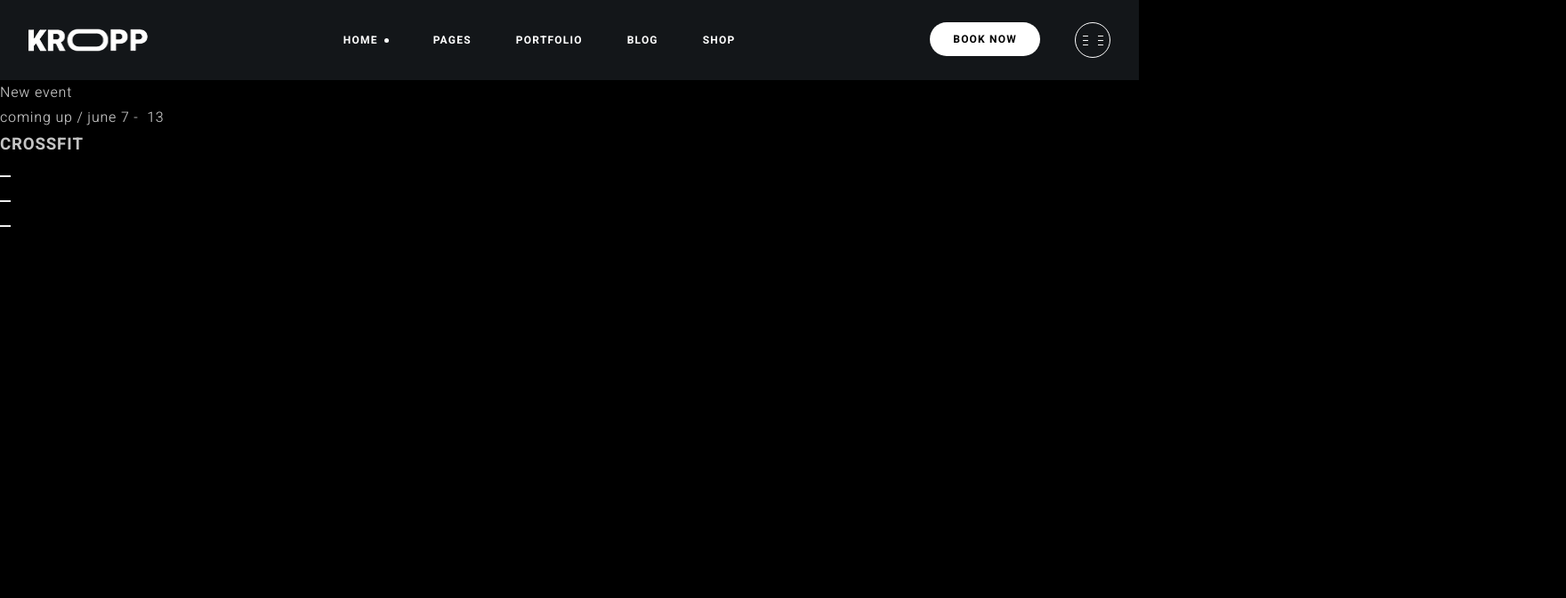
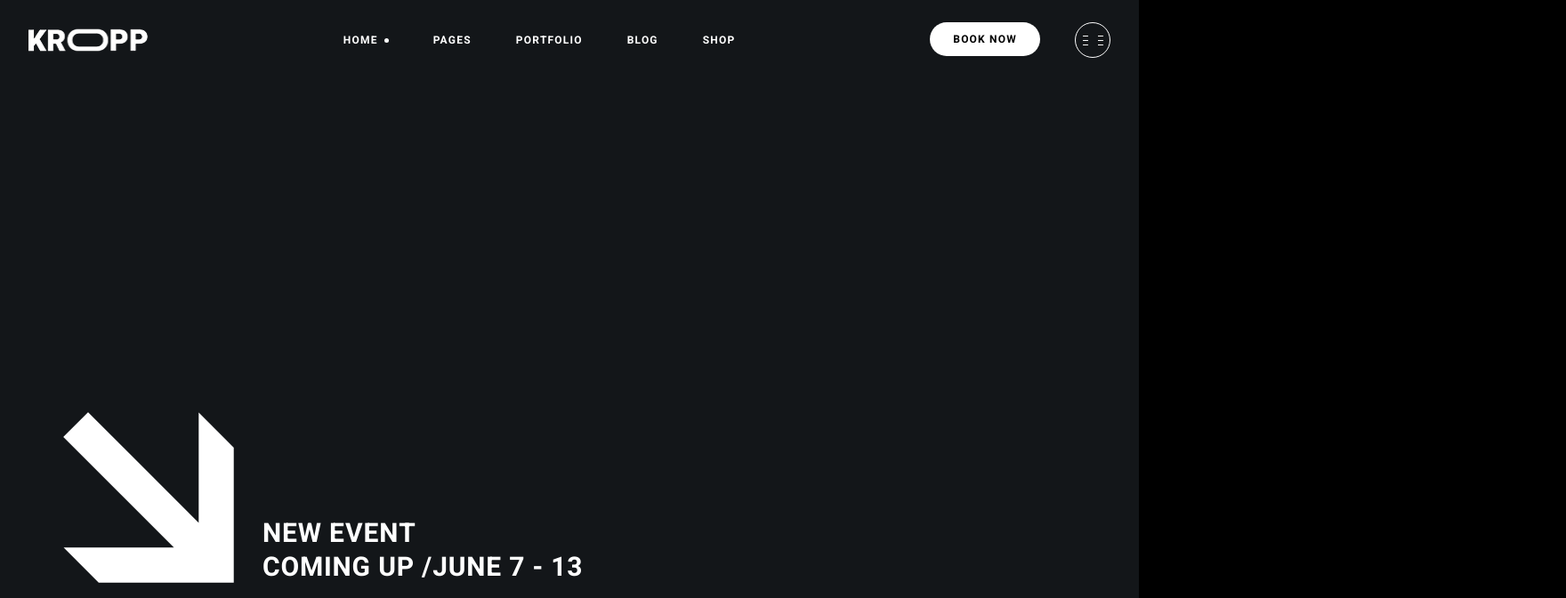
Before and after one commit to verberrynka/cropp-fitness, a website: page kropp-fitness/index.html in a window 1280 px wide. Shown: the top 672 px of the page at 89% size, 1760 px wide, since content can reach past the window. Drawn offline with Linux system fonts and the light colour scheme.

Commit message:
feat: style banner section

```diff
--- a/kropp-fitness/styles.css
+++ b/kropp-fitness/styles.css
@@ -293,6 +293,78 @@ svg * {
   box-shadow: 17px 0 0 currentColor;
 }
 
+.banner {
+  display: flex;
+  flex-direction: column;
+  justify-content: end;
+  min-height: 985px;
+  padding: 34px 71px;
+  color: var(--color-light);
+  background-color: var(--color-darK-alternate);
+}
+
+.banner__content {
+  text-transform: uppercase;
+}
+
+.banner__info {
+  display: flex;
+  align-items: end;
+  font-size: 30px;
+  font-weight: 700;
+  line-height: 1.27;
+}
+
+.banner__info::before {
+  content: "";
+  width: 194px;
+  aspect-ratio: 1;
+  margin-right: 30px;
+  background: url(./assets/icons/bold-arrow-down-right.svg) center/contain
+    no-repeat;
+}
+
+.banner__title {
+  font-size: 360px;
+  line-height: 1;
+}
+
+.banner__pagination-list {
+  display: flex;
+  justify-content: center;
+  column-gap: 14px;
+}
+
+.banner__pagination-item {
+  display: flex;
+}
+
+.banner__pagination-button {
+  display: inline-flex;
+  justify-content: center;
+  align-items: center;
+  padding: 7px;
+  background-color: transparent;
+  border: none;
+}
+
+.banner__pagination-button::after {
+  content: "";
+  width: 10px;
+  aspect-ratio: 1;
+  border: var(--border);
+  border-radius: 50%;
+  transition-duration: var(--transition-duration);
+}
+
+.banner__pagination-button.selected::after {
+  background-color: var(--color-light);
+}
+
+.banner__pagination-button:not(.selected):hover::after {
+  border-color: var(--color-light-gray);
+}
+
 @media (max-width: 1024px) {
   .header {
     flex-wrap: wrap;
```
